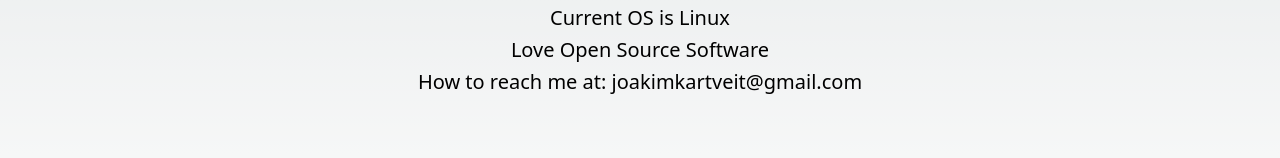
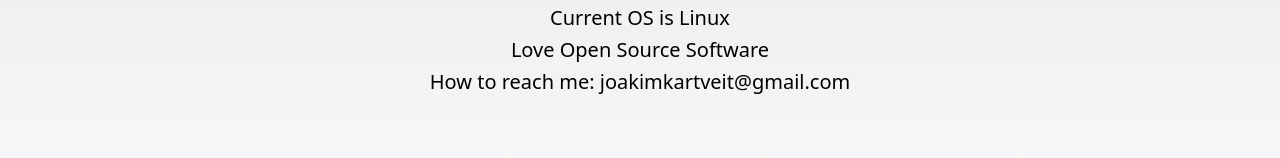
Before and after one commit to MikAoJk/MikAoJk.github.io, a Next.js app: page / in a window 1280 px wide. Shown: the part 548-706 px from the top of the page. Built offline with nearby package versions, Linux system fonts and the light colour scheme.

Commit message:
Update index.tsx

```diff
--- a/src/pages/index.tsx
+++ b/src/pages/index.tsx
@@ -21,14 +21,14 @@ export default function Home() {
                 <p>Hello, I&apos;m Joakim Taule Kartveit</p>
                 <ul className="max-w-md space-y-1 list-none list-inside">
                     <li>I&apos;m a dad and husband</li>
-                    <li>I&apos;m working as a developer at &#160;
-                        <a className="font-medium hover:underline" href="https://nav.no"
+                    <li>I&apos;m working as a developer at
+                        <a className="font-medium hover:underline space-x-1" href="https://nav.no"
                         >NAV</a> <br/></li>
                     <li>I&apos;m based in Norway, Kristiansand.</li>
                     <li>I like to play soccer sometimes</li>
                     <li>Current OS is Linux</li>
                     <li>Love Open Source Software</li>
-                    <li>How to reach me at: {" "}
+                    <li>How to reach me: {" "}
                         <a href={`mailto:joakimkartveit@gmail.com`}
                         >joakimkartveit@gmail.com </a></li>
                 </ul>
```
